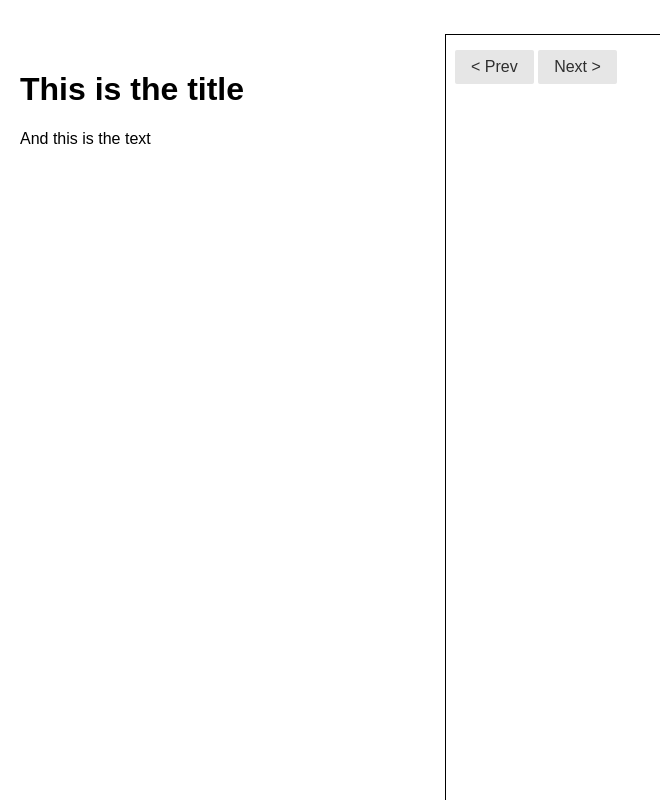
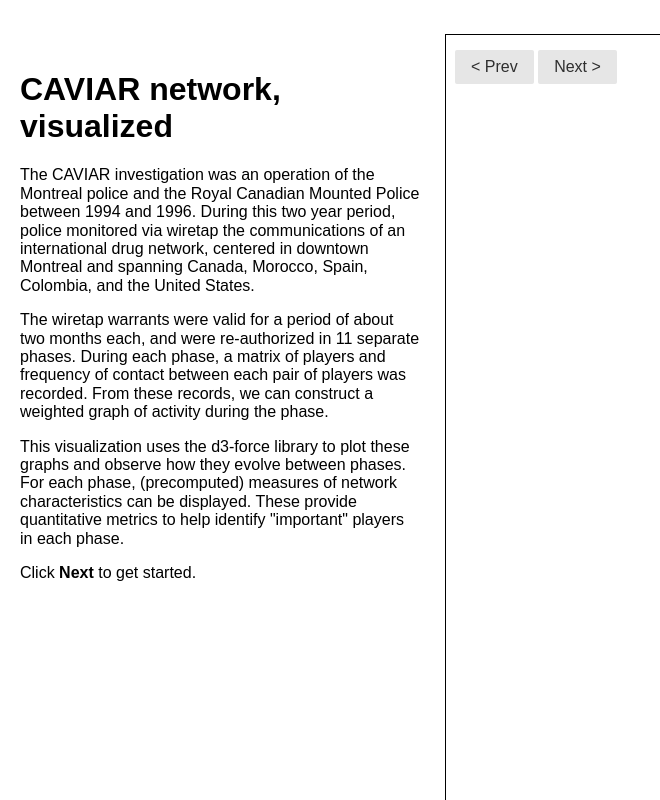
Before and after one commit to roadfoodr/CAVIAR-network-vis, a plain HTML site: page index.html in a window 1280 px wide. Shown: the whole page, without its empty margins (0-660 px from the left). Drawn offline with nearby package versions, Linux system fonts and the light colour scheme.

Commit message:
Add basic text content

```diff
--- a/index.html
+++ b/index.html
@@ -16,8 +16,17 @@
 	<header></header>
 	<main>
         <div id="text-content">
-            <h1>This is the title</h1>
-            And this is the text
+            <h1>CAVIAR network, visualized</h1>
+            <span id=text-copy>
+
+<p>The CAVIAR investigation was an operation of the Montreal police and the Royal Canadian Mounted Police between 1994 and 1996.  During this two year period, police monitored via wiretap the communications of an international drug network, centered in downtown Montreal and spanning Canada, Morocco, Spain, Colombia, and the United States.</p>
+
+<p>The wiretap warrants were valid for a period of about two months each, and were re-authorized in 11 separate phases.  During each phase, a matrix of players and frequency of contact between each pair of players was recorded.  From these records, we can construct a weighted graph of activity during the phase.</p>
+
+<p>This visualization uses the d3-force library to plot these graphs and observe how they evolve between phases.  For each  phase, (precomputed) measures of network characteristics can be displayed.  These provide quantitative metrics to help identify "important" players in each phase.</p>
+
+<p>Click <strong>Next</strong> to get started.</p>
+            </span>
 
 
         </div>
--- a/js/CAVIAR-network-vis.js
+++ b/js/CAVIAR-network-vis.js
@@ -145,6 +145,8 @@ d3.select("#next").on("click", () => advance_plus());
 function advance_plus() { advance_draw(1) }
 function advance_minus() { advance_draw(-1) }
 
+const textPhase1 = "(Hover over key players for information.  Drag nodes to reposition.)"
+
 function advance_draw(amt)
     {
         if ((draw_index + amt < 0) || (draw_index + amt > draw_max-1)) return;
@@ -154,6 +156,12 @@ function advance_draw(amt)
 //        draw_index = (draw_index > draw_max-1) ? draw_max-1 : draw_index;
 //        console.log(draw_index + 1)
         update(datasets[draw_index]);
+
+        d3.select('#text-content h1')
+            .text(`Phase ${draw_index+1}`)
+        d3.select('#text-content #text-copy')
+            .text(draw_index == 0 ? textPhase1 : '')
+
         return draw_index;
     }
 
```
